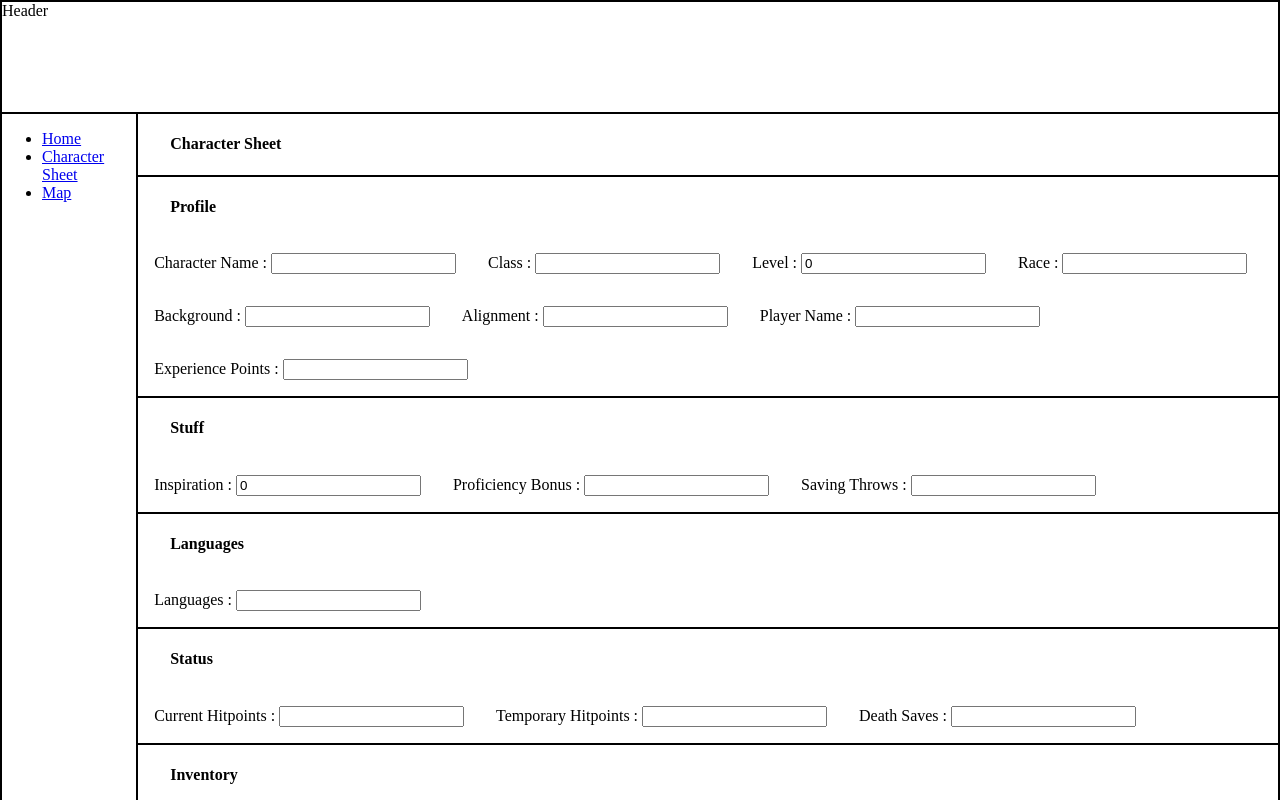
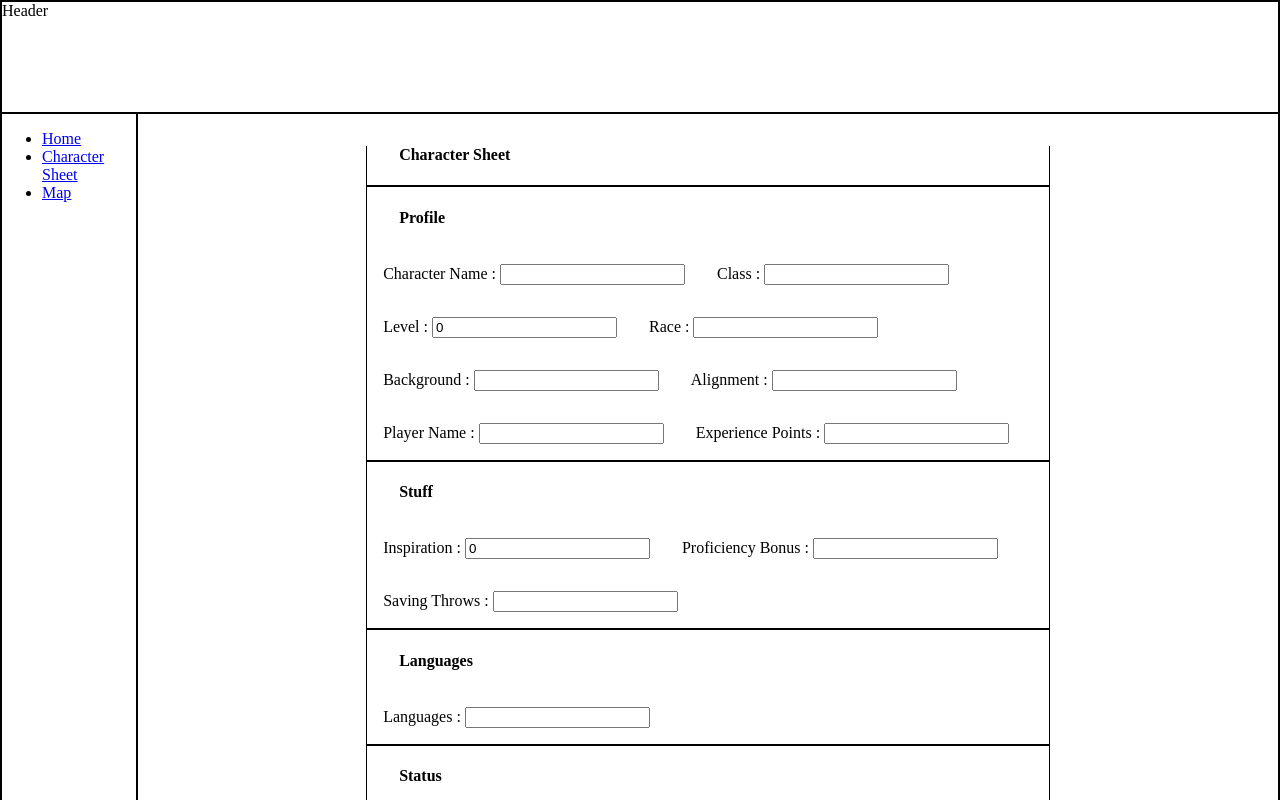
Before and after one commit to Jonathanko52/trpgplatform, a Next.js app: page / in a window 1280 px wide. Shown: the top 800 px of the page. Built offline with nearby package versions, Linux system fonts and the light colour scheme.

Commit message:
CSS tweaking on cahracter sheet

```diff
--- a/pages/presentational/subtable.js
+++ b/pages/presentational/subtable.js
@@ -2,7 +2,13 @@ import React from "react";
 import { createUseStyles } from "react-jss";
 
 export const useStyles = createUseStyles({
-  subTableContainer: {},
+  subTableContainer: {
+    marginLeft: "20%",
+    marginRight: "20%",
+    marginTop: "2em",
+    borderLeft: "1px solid",
+    borderRight: "1px solid",
+  },
   subTable: {
     flexWrap: "wrap",
     display: "flex",
```
